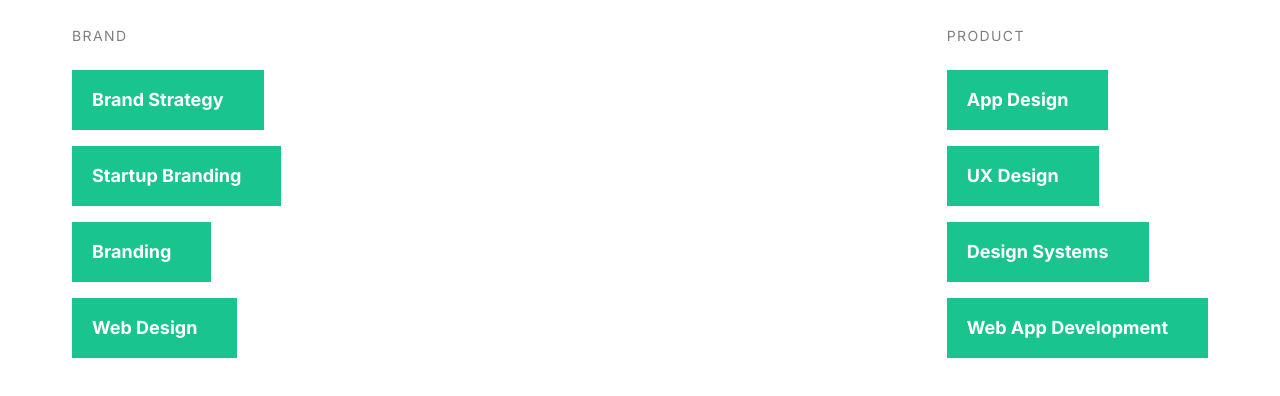
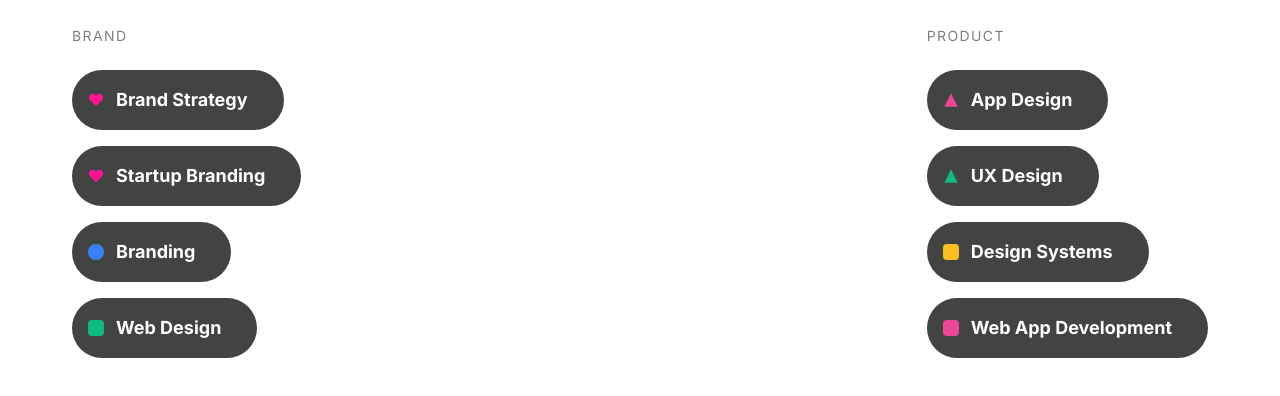
Before and after one commit to twocoderz/twocoderz.team, a React (Vite) app: page / in a window 1280 px wide. Shown: the part 3281-3677 px from the top of the page. Built offline with nearby package versions, Linux system fonts and the light colour scheme.

Commit message:
new style for service row

```diff
--- a/src/home/components/Services.tsx
+++ b/src/home/components/Services.tsx
@@ -1,37 +1,117 @@
 import Container from "../../shared/components/ui/Container";
 import { ArrowRightIcon } from "../../shared/icons/ArrowRightIcon";
+
+type ShapeType = "square" | "circle" | "heart" | "triangle";
 
 const brandServices = [
   {
     name: "Brand Strategy",
     href: "#",
+    shape: "heart" as ShapeType,
+    color: "#FF1493",
   },
   {
     name: "Startup Branding",
     href: "#",
+    shape: "heart" as ShapeType,
+    color: "#FF1493",
   },
   {
     name: "Branding",
     href: "#",
+    shape: "circle" as ShapeType,
+    color: "#3B82F6",
   },
   {
     name: "Web Design",
     href: "#",
+    shape: "square" as ShapeType,
+    color: "#10B981",
   },
 ];
 
 const productServices = [
-  { name: "App Design", href: "#" },
-  { name: "UX Design", href: "#" },
-  { name: "Design Systems", href: "#" },
-  { name: "Web App Development", href: "#" },
+  {
+    name: "App Design",
+    href: "#",
+    shape: "triangle" as ShapeType,
+    color: "#EC4899",
+  },
+  {
+    name: "UX Design",
+    href: "#",
+    shape: "triangle" as ShapeType,
+    color: "#10B981",
+  },
+  {
+    name: "Design Systems",
+    href: "#",
+    shape: "square" as ShapeType,
+    color: "#FBBF24",
+  },
+  {
+    name: "Web App Development",
+    href: "#",
+    shape: "square" as ShapeType,
+    color: "#EC4899",
+  },
 ];
 
-function ServiceRow({ name, href }: { name: string; href: string }) {
+function Shape({ type, color }: { type: ShapeType; color: string }) {
+  switch (type) {
+    case "square":
+      return (
+        <div
+          className="w-4 h-4 rounded-sm mr-p3 shrink-0"
+          style={{ backgroundColor: color }}
+        />
+      );
+    case "circle":
+      return (
+        <div
+          className="w-4 h-4 rounded-full mr-p3 shrink-0"
+          style={{ backgroundColor: color }}
+        />
+      );
+    case "heart":
+      return (
+        <svg
+          className="w-4 h-4 mr-p3 shrink-0"
+          viewBox="0 0 24 24"
+          fill={color}
+        >
+          <path d="M20.84 4.61a5.5 5.5 0 0 0-7.78 0L12 5.67l-1.06-1.06a5.5 5.5 0 0 0-7.78 7.78l1.06 1.06L12 21.23l7.78-7.78 1.06-1.06a5.5 5.5 0 0 0 0-7.78z" />
+        </svg>
+      );
+    case "triangle":
+      return (
+        <svg
+          className="w-4 h-4 mr-p3 shrink-0"
+          viewBox="0 0 24 24"
+          fill={color}
+        >
+          <polygon points="12,2 22,22 2,22" />
+        </svg>
+      );
+  }
+}
+
+interface ServiceRowProps {
+  name: string;
+  href: string;
+  shape: ShapeType;
+  color: string;
+}
+
+function ServiceRow({ name, href, shape, color }: ServiceRowProps) {
   return (
-    <a href={href} className="group flex items-center px-p5 py-p4 bg-primary">
+    <a
+      href={href}
+      className="group flex items-center px-p4 py-p4 bg-black-80 rounded-full"
+    >
+      <Shape type={shape} color={color} />
       <span className="text-lg font-bold text-white">{name}</span>
-      <span className="opacity-0 group-hover:opacity-100 transition-opacity duration-200">
+      <span className="opacity-0 group-hover:opacity-100 transition-opacity duration-200 ml-auto">
         <ArrowRightIcon className="w-5 h-5 text-white" />
       </span>
     </a>
```
